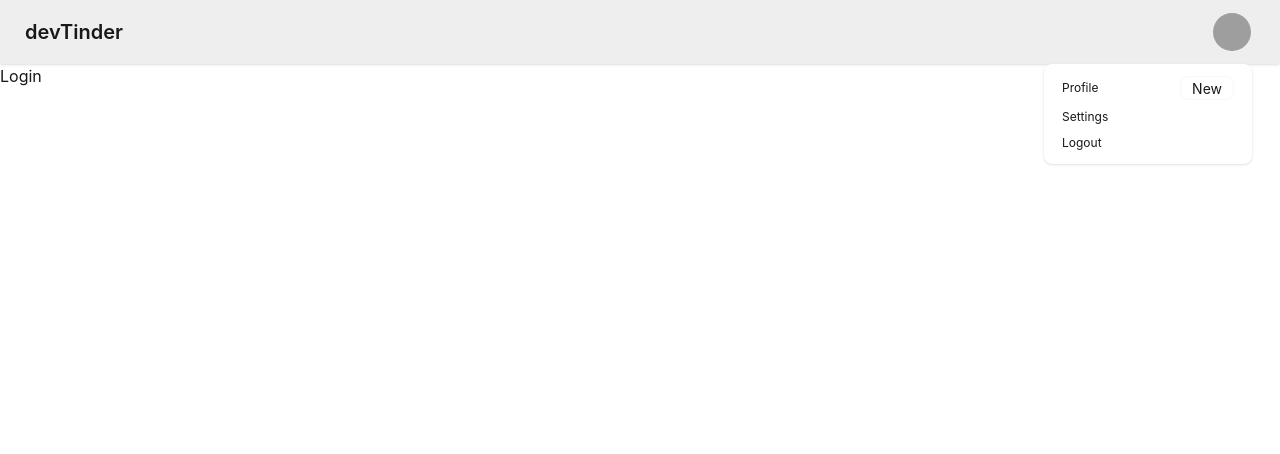
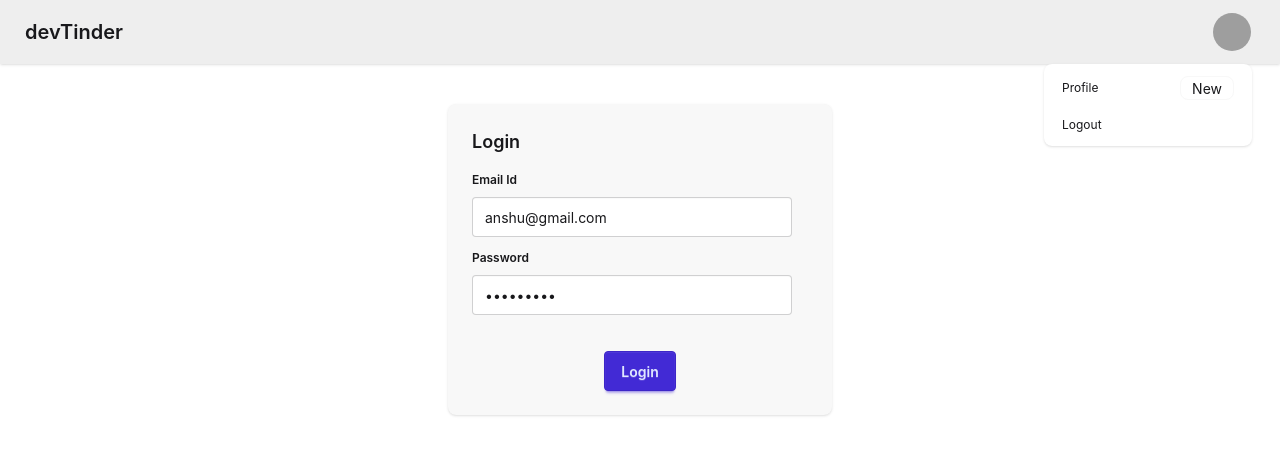
Before and after one commit to akshatpal/devTinder-frontEnd, a React (Vite) app: page /login in a window 1280 px wide. Both pictures are taken after a click on the button 1232 px from the left and 32 px from the top of the page. Shown: the top 454 px of the page. Built offline with nearby package versions, Linux system fonts and the light colour scheme; grey boxes are pictures that could not be loaded.

Commit message:
feat: add Redux store, routing, and core UI components including login, navigation, and feed

```diff
--- a/package.json
+++ b/package.json
@@ -10,9 +10,12 @@
     "preview": "vite preview"
   },
   "dependencies": {
+    "@reduxjs/toolkit": "^2.13.0",
     "@tailwindcss/vite": "^4.3.3",
+    "axios": "^1.20.0",
     "react": "^19.2.8",
     "react-dom": "^19.2.8",
+    "react-redux": "^9.3.0",
     "react-router-dom": "^7.18.4",
     "tailwindcss": "^4.3.3"
   },
--- a/src/App.jsx
+++ b/src/App.jsx
@@ -1,20 +1,26 @@
-import { BrowserRouter, Routes,Route } from "react-router-dom"
-import Body from "./Body"
-import Login from "./Login"
-import Profile from "./Profile"
+import { BrowserRouter, Routes, Route } from "react-router-dom"
+import Body from "./components/Body"
+import Login from "./components/Login"
+import Profile from "./components/Profile"
+import Feed from "./components/Feed"
+import { Provider } from "react-redux"
+import appStore from "./utils/appStore"
 
 function App() {
 
   return (
     <>
-      <BrowserRouter basename="/">
-        <Routes>
-            <Route path="/" element={<Body/>}>
-              <Route path="login" element={<Login/>}/>
-              <Route path="profile" element={<Profile/>}/>
+      <Provider store={appStore}>
+        <BrowserRouter basename="/">
+          <Routes>
+            <Route path="/" element={<Body />}>
+              <Route path="/" element={<Feed />} />
+              <Route path="login" element={<Login />} />
+              <Route path="profile" element={<Profile />} />
             </Route>
-        </Routes>
-      </BrowserRouter>
+          </Routes>
+        </BrowserRouter>
+      </Provider>
     </>
   )
 }
--- a/src/Login.jsx
+++ /dev/null
@@ -1,9 +0,0 @@
-
-
-const Login = () => {
-  return (
-    <div>Login</div>
-  )
-}
-
-export default Login
--- /dev/null
+++ b/src/components/Feed.jsx
@@ -0,0 +1,9 @@
+import React from 'react'
+
+const Feed = () => {
+  return (
+    <div>Feed</div>
+  )
+}
+
+export default Feed
--- /dev/null
+++ b/src/components/Login.jsx
@@ -0,0 +1,51 @@
+import { useState } from "react";
+import axios from "axios";
+import { useDispatch } from "react-redux";
+import { addUser } from "../utils/userSlice";
+import { useNavigate } from "react-router-dom";
+import { BASE_URL } from "../utils/constants";
+
+const Login = () => {
+
+    const [email, setEmail] = useState('anshu@gmail.com')
+    const [password, setPassword] = useState('Anshu@123')
+
+    const dispatch = useDispatch();
+    const navigate = useNavigate();
+
+    const handleLogin = async () => {
+        try {
+            const res = await axios.post(BASE_URL + '/login', { emailId: email, password: password }, { withCredentials: true });
+
+            dispatch(addUser(res.data));
+            navigate('/');
+        } catch (err) {
+            console.log(err);
+        }
+    }
+
+    return (
+        <div className="flex justify-center my-10">
+            <div className="card bg-base-200 w-96 shadow-sm">
+                <div className="card-body">
+                    <h2 className="card-title text-center">Login</h2>
+                    <div>
+                        <fieldset className="fieldset">
+                            <legend className="fieldset-legend">Email Id</legend>
+                            <input type="text" className="input" placeholder="Type here" value={email} onChange={(e) => setEmail(e.target.value)} />
+                        </fieldset>
+                        <fieldset className="fieldset">
+                            <legend className="fieldset-legend">Password</legend>
+                            <input type="password" className="input" placeholder="Type here" value={password} onChange={(e) => setPassword(e.target.value)} />
+                        </fieldset>
+                    </div>
+                    <div className="card-actions justify-center mt-6">
+                        <button className="btn btn-primary" onClick={handleLogin}>Login</button>
+                    </div>
+                </div>
+            </div>
+        </div>
+    )
+}
+
+export default Login
--- a/src/NavBar.jsx
+++ b/src/components/NavBar.jsx
@@ -1,6 +1,9 @@
 import React from 'react'
+import { useSelector } from 'react-redux'
 
 const NavBar = () => {
+  const user = useSelector((store) => store.user);
+
   return (
     <div className="navbar bg-base-300 shadow-sm">
         <div className="flex-1">
@@ -24,7 +27,7 @@ const NavBar = () => {
                   <span className="badge">New</span>
                 </a>
               </li>
-              <li><a>Settings</a></li>
+              <li><a>{user?.firstName}</a></li>
               <li><a>Logout</a></li>
             </ul>
           </div>
--- /dev/null
+++ b/src/utils/appStore.js
@@ -0,0 +1,10 @@
+import { configureStore } from "@reduxjs/toolkit";
+import userReducer from "./userSlice";
+
+const appStore = configureStore({
+    reducer: {
+        user: userReducer
+    }
+})
+
+export default appStore;
--- /dev/null
+++ b/src/utils/constants.js
@@ -0,0 +1 @@
+export const BASE_URL = "http://localhost:3000";
--- /dev/null
+++ b/src/utils/userSlice.js
@@ -0,0 +1,18 @@
+import { createSlice } from "@reduxjs/toolkit";
+
+
+const userSlice = createSlice({
+    name: 'user',
+    initialState: null,
+    reducers:{
+        addUser: (state,action) => {
+            return action.payload;
+        },
+        removeUser: (state) => {
+            return null;
+        }
+    }
+})
+
+export const {addUser, removeUser} = userSlice.actions;
+export default userSlice.reducer;
```
Also changed, not shown: src/components/Body.jsx (renamed from src/Body.jsx), src/components/Profile.jsx (renamed from src/Profile.jsx), 1 other file (tests, documents, lock files or other folders).
